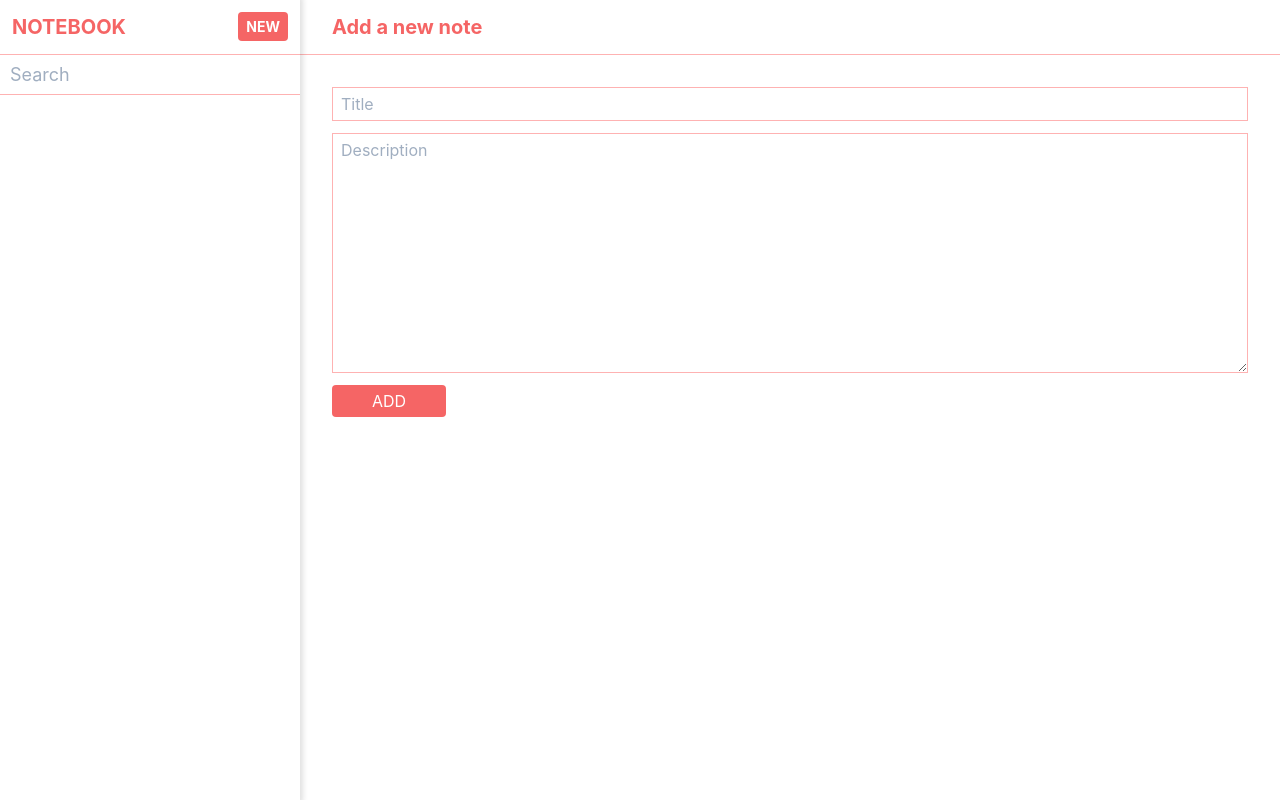
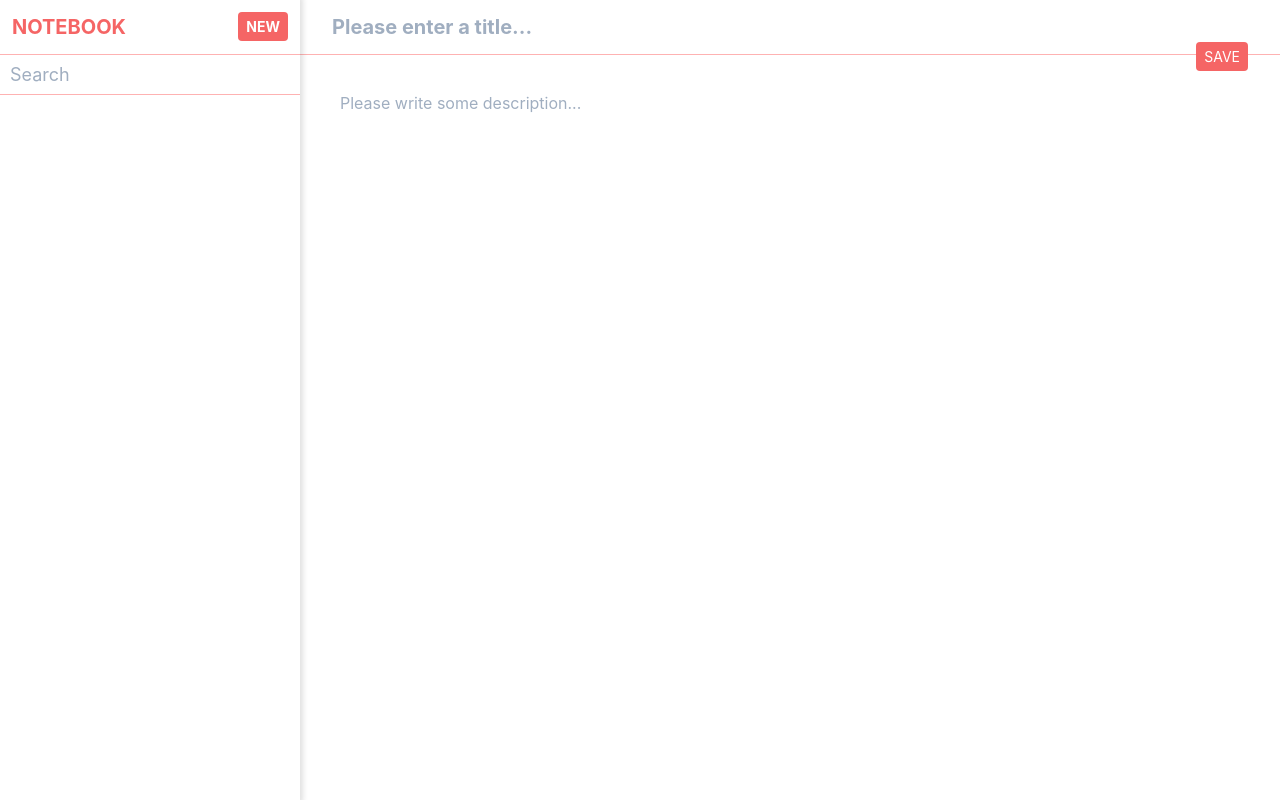
Before and after one commit to thefallenmerc/notebook, a React (Create React App) app: page /new in a window 1280 px wide. Built offline with nearby package versions, Linux system fonts and the light colour scheme.

Commit message:
implemented redux successfully

```diff
--- a/package.json
+++ b/package.json
@@ -9,8 +9,10 @@
     "node-sass": "^4.13.1",
     "react": "^16.12.0",
     "react-dom": "^16.12.0",
+    "react-redux": "^7.1.3",
     "react-router-dom": "^5.1.2",
     "react-scripts": "3.3.0",
+    "redux": "^4.0.5",
     "socket.io-client": "^2.3.0"
   },
   "scripts": {
--- a/src/App.js
+++ b/src/App.js
@@ -1,4 +1,4 @@
-import React, { useState, useEffect } from 'react';
+import React, { useState } from 'react';
 import { Switch, Route } from 'react-router-dom';
 import Sidebar from './components/Sidebar';
 import DashboardPage from './pages/Dashboard';
@@ -6,30 +6,28 @@ import NewNotePage from './pages/NewNote';
 
 import './styles/tailwind.css';
 import './App.scss';
-import NoteDetailPage from './pages/NoteDetail';
 import EditNotePage from './pages/EditNote';
+import { connect } from 'react-redux';
+import { setNotes } from './store/actions';
 
-const App = () => {
+const App = ({ dispatch }) => {
 
-  const [notes, setNotes] = useState([]);
-
-  useEffect(_ => {
-    setNotes(JSON.parse(localStorage.getItem('notes')) || []);
-  }, []);
+  dispatch(setNotes(JSON.parse(localStorage.getItem('notes')) || []));
 
   return (
     <div>
-      <Sidebar notes={notes} />
+      <Sidebar />
       <div className="mainContainer">
         <Switch>
-          <Route path="/" exact render={props => <DashboardPage {...props} notes={notes}/>} />
-          <Route path="/new" exact render={props => <NewNotePage {...props} setNotes={setNotes} />} />
-          <Route path="/note/:id" exact render={props => <NoteDetailPage {...props} />} />
-          <Route path="/edit/:id" exact render={props => <EditNotePage {...props} setNotes={setNotes} />} />
+          <Route path="/" exact render={props => <DashboardPage />} />
+          <Route path="/new" exact render={props => <NewNotePage />} />
+          <Route path="/note/:id" exact render={props => <EditNotePage {...props} />} />
         </Switch>
       </div>
     </div>
   );
 }
 
-export default App;
+export default connect(state => {
+  return {};
+})(App);
--- a/src/components/Sidebar.js
+++ b/src/components/Sidebar.js
@@ -1,22 +1,23 @@
 import React, { useState, useEffect } from 'react';
 import { Link } from 'react-router-dom';
+import { connect } from 'react-redux';
 
-export default function Sidebar(props) {
+const Sidebar = ({ noteList }) => {
 
     const [query, setQuery] = useState('');
-    const [notes, setNotes] = useState([]);
+    const [notes, setNotes] = useState(noteList);
 
-    useEffect(() => {
-        setNotes(props.notes);
-    }, [props.notes]);
+    useEffect(_ => {
+        setNotes(noteList);
+    }, [noteList])
 
     const search = event => {
         const searchQuery = event.target.value;
         setQuery(searchQuery);
         if (searchQuery.length === 0) {
-            return setNotes(props.notes);
+            return setNotes(noteList);
         }
-        return setNotes(props.notes.filter(note => {
+        return setNotes(noteList.filter(note => {
             return note.title.includes(event.target.value);
         }));
     };
@@ -24,7 +25,7 @@ export default function Sidebar(props) {
     const clearIfEscape = event => {
         if (event.key === 'Escape') {
             setQuery('');
-            return setNotes(props.notes);
+            return setNotes(noteList);
         }
     }
 
@@ -50,3 +51,11 @@ export default function Sidebar(props) {
         </section>
     );
 }
+
+const mapStateToProps = state => {
+    return ({
+        noteList: state.notes
+    });
+};
+
+export default connect(mapStateToProps)(Sidebar);
--- a/src/index.js
+++ b/src/index.js
@@ -4,8 +4,20 @@ import './index.css';
 import App from './App';
 import * as serviceWorker from './serviceWorker';
 import { BrowserRouter as Router } from 'react-router-dom';
+import { createStore, applyMiddleware } from 'redux';
+import rootReducer from './store/reducers';
+import { Provider } from 'react-redux';
+import { mainMiddleware } from './store/middlewares';
 
-ReactDOM.render(<Router><App /></Router>, document.getElementById('root'));
+const store = createStore(rootReducer, {}, applyMiddleware(mainMiddleware));
+
+ReactDOM.render(
+    <Provider store={store}>
+        <Router>
+            <App />
+        </Router>
+    </Provider>
+    , document.getElementById('root'));
 
 // If you want your app to work offline and load faster, you can change
 // unregister() to register() below. Note this comes with some pitfalls.
--- a/src/pages/EditNote.js
+++ b/src/pages/EditNote.js
@@ -1,13 +1,14 @@
 import React, { useState, useEffect } from 'react';
-import {Link} from 'react-router-dom';
+import { Link } from 'react-router-dom';
+import { connect } from 'react-redux';
+import { editNote } from '../store/actions';
 
-export default function EditNotePage(props) {
+const EditNotePage = ({ notes, match, history, editNote }) => {
 
     const [title, setTitle] = useState('');
     const [description, setDescription] = useState('');
 
-    const notes = (JSON.parse(localStorage.getItem('notes')) || []);
-    const { match: { params: { id } } } = props;
+    const { params: { id } } = match;
     const note = notes.find(note => note.id === parseInt(id));
 
     useEffect(() => {
@@ -24,33 +25,46 @@ export default function EditNotePage(props) {
     }
 
     const saveNote = () => {
-        const noteIndex = notes.findIndex(note => note.id === parseInt(id));
         const updatedNote = { id: parseInt(id), title, description };
-        notes.splice(noteIndex, 1, updatedNote);
-        localStorage.setItem('notes', JSON.stringify(notes));
-        props.setNotes(notes);
+        editNote(updatedNote);
         setTitle('');
         setDescription('');
-        props.history.push('/note/' + id);
+        history.push('/note/' + id);
     };
 
     return (
         <div>
-            <div className="text-xl font-bold text-red-500 py-3 px-8 border-b border-red-300 uppercase">
-                {note.title}
-                <Link to={"/note/" + note.id} className="float-right uppercase rounded text-white bg-red-500 hover:bg-red-600 text-sm py-1 px-2 cursor-pointer">Back</Link>
+            <div className="py-3 px-8 border-b border-red-300">
+                <input
+                    placeholder="Title"
+                    onChange={updateTitle}
+                    value={title}
+                    className="text-xl font-bold text-red-500 focus:outline-none"
+                    style={{ width: 'calc(100% - 50px)' }}
+                />
+                <button onClick={saveNote} className="float-right uppercase rounded text-white bg-red-500 hover:bg-red-600 text-sm py-1 px-2 cursor-pointer">Save</button>
             </div>
-            <div className="p-8">
-                <input placeholder="Title" onChange={updateTitle} value={title} className="block mb-3 border-red-300 border w-full px-2 py-1" />
+            <div className="p-8 flex" style={{height: "calc(100vh - 55px)"}}>
                 <textarea
-                    placeholder="Description"
+                    placeholder="Please write some description..."
                     onChange={updateDescription}
                     value={description}
-                    className="block mb-3 border-red-300 border w-full px-2 py-1"
-                    style={{ minHeight: '15rem' }}
+                    className="block mb-3 w-full h-full px-2 py-1 focus:outline-none"
+                    style={{ minHeight: '15rem', resize: "none" }}
                 />
-                <button onClick={saveNote} className="rounded px-10 py-1 uppercase block bg-red-500 text-white hover:bg-red-600">Save</button>
             </div>
         </div>
     )
 }
+
+const mapStateToProps = state => ({
+    notes: state.notes
+});
+
+const mapDispatchToProps = dispatch => {
+    return {
+        editNote: notes => dispatch(editNote(notes))
+    };
+}
+
+export default connect(mapStateToProps, mapDispatchToProps)(EditNotePage);
--- a/src/pages/NewNote.js
+++ b/src/pages/NewNote.js
@@ -1,6 +1,8 @@
 import React, { useState } from 'react';
+import { connect } from 'react-redux';
+import { addNote as addNoteAction } from '../store/actions';
 
-export default function NewNotePage(props) {
+const NewNotePage = ({ notes, addNote }) => {
     const [title, setTitle] = useState('');
     const [description, setDescription] = useState('');
 
@@ -12,30 +14,47 @@ export default function NewNotePage(props) {
         setDescription(event.target.value);
     }
 
-    const addNote = () => {
-        const notes = (JSON.parse(localStorage.getItem('notes')) || []);
+    const saveNote = () => {
+        if (!title.trim()) {
+            return;
+        }
         const note = { id: (new Date()).getTime(), title, description };
-        notes.push(note);
-        localStorage.setItem('notes', JSON.stringify(notes));
-        props.setNotes(notes);
+        addNote(note);
         setTitle('');
         setDescription('');
     };
 
     return (
         <div>
-            <div className="text-xl font-bold text-red-500 py-3 px-8 border-b border-red-300">Add a new note</div>
+            <div className="py-3 px-8 border-b border-red-300">
+                <input
+                    placeholder="Please enter a title..."
+                    onChange={updateTitle}
+                    value={title}
+                    className="text-xl font-bold text-red-500 focus:outline-none"
+                    style={{ width: 'calc(100% - 50px)' }}
+                />
+                <button onClick={saveNote} className="float-right uppercase rounded text-white bg-red-500 hover:bg-red-600 text-sm py-1 px-2 cursor-pointer">Save</button>
+            </div>
             <div className="p-8">
-                <input placeholder="Title" onChange={updateTitle} value={title} className="block mb-3 border-red-300 border w-full px-2 py-1" />
                 <textarea
-                    placeholder="Description"
+                    placeholder="Please write some description..."
                     onChange={updateDescription}
                     value={description}
-                    className="block mb-3 border-red-300 border w-full px-2 py-1"
-                    style={{ minHeight: '15rem' }}
+                    className="block mb-3 w-full h-full px-2 py-1 focus:outline-none"
+                    style={{ minHeight: '15rem', resize: "none" }}
                 />
-                <button onClick={addNote} className="rounded px-10 py-1 uppercase block bg-red-500 text-white hover:bg-red-600">Add</button>
             </div>
         </div>
     )
 }
+
+const mapStateToProps = state => ({
+    notes: state.notes
+});
+
+const mapDispatchToProps = dispatch => ({
+    addNote: notes => dispatch(addNoteAction(notes))
+});
+
+export default connect(mapStateToProps, mapDispatchToProps)(NewNotePage);
--- /dev/null
+++ b/src/store/actions.js
@@ -0,0 +1,21 @@
+// action types
+
+export const ADD_NOTE = 'ADD_NOTE';
+export const EDIT_NOTE = 'EDIT_NOTE';
+export const SET_NOTES = 'SET_NOTES';
+export const GET_NOTE = 'GET_NOTE';
+
+
+// action creators
+
+export function addNote(note) {
+    return { type: ADD_NOTE, note };
+}
+
+export function editNote(note) {
+    return { type: EDIT_NOTE, note };
+}
+
+export function setNotes(notes) {
+    return { type: SET_NOTES, notes };
+}
--- /dev/null
+++ b/src/store/middlewares.js
@@ -0,0 +1,17 @@
+import { ADD_NOTE, EDIT_NOTE } from "./actions";
+
+export const mainMiddleware = store => next => action => {
+    next(action);
+    const { notes } = store.getState();
+    switch (action.type) {
+        case ADD_NOTE:
+            localStorage.setItem('notes', JSON.stringify(notes));
+            break;
+
+        case EDIT_NOTE:
+            localStorage.setItem('notes', JSON.stringify(notes));
+            break;
+        default:
+            break;
+    }
+}
--- /dev/null
+++ b/src/store/reducers.js
@@ -0,0 +1,39 @@
+import  { ADD_NOTE, SET_NOTES, EDIT_NOTE, GET_NOTE } from './actions';
+import { combineReducers } from 'redux';
+
+const initialState = {
+    notes: []
+};
+
+function notes(state = [], action) {
+    switch(action.type) {
+        case ADD_NOTE:
+            return [
+                ...state,
+                action.note
+            ]
+        case EDIT_NOTE:
+            const newState = [
+                ...state
+            ];
+            const index = newState.findIndex(note => note.id === parseInt(action.note.id));
+            newState.splice(index, 1, action.note);
+            return newState;
+        case SET_NOTES:
+            return action.notes;
+        default:
+            return state;
+    }
+}
+
+const notebook = combineReducers({
+    notes
+});
+
+export default notebook;
+
+// function notebook(state = initialState, action) {
+//     return {
+//         notes: notes(state.notes, action)
+//     };
+// }
```
Also changed, not shown: 1 other file (tests, documents, lock files or other folders).
